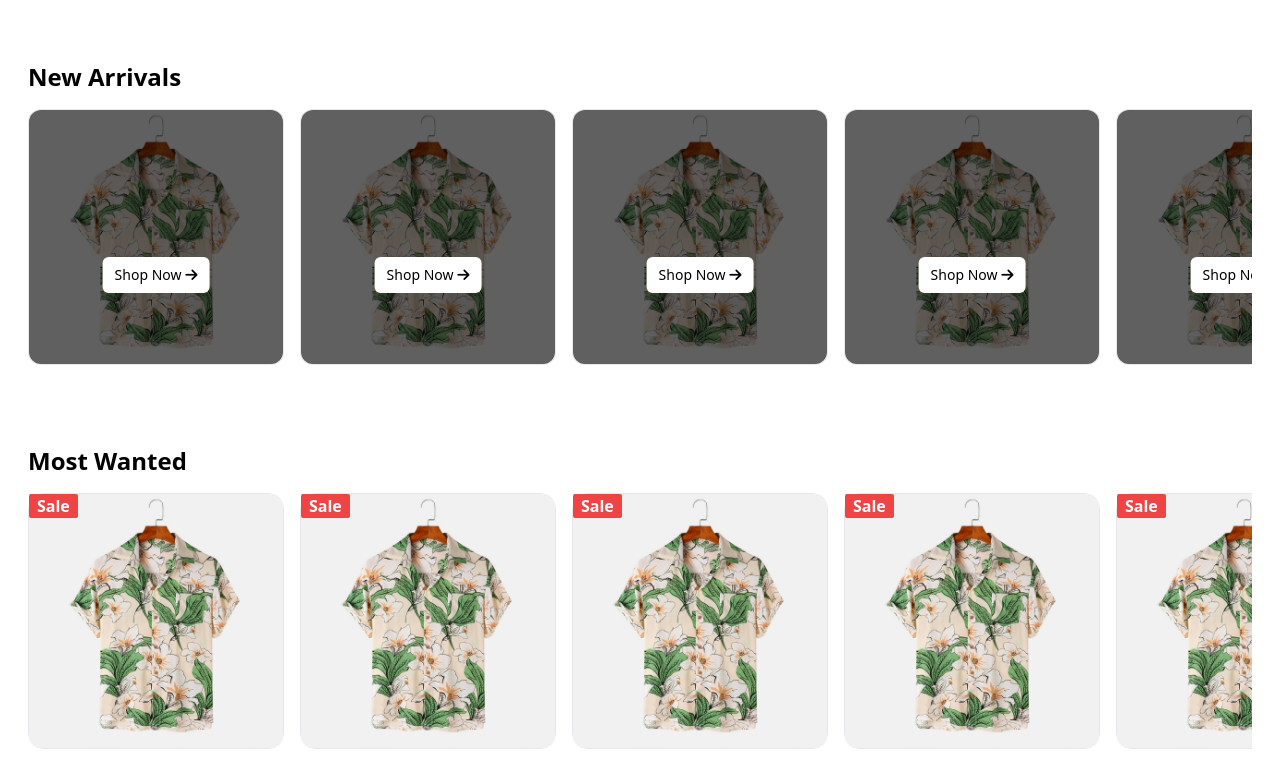
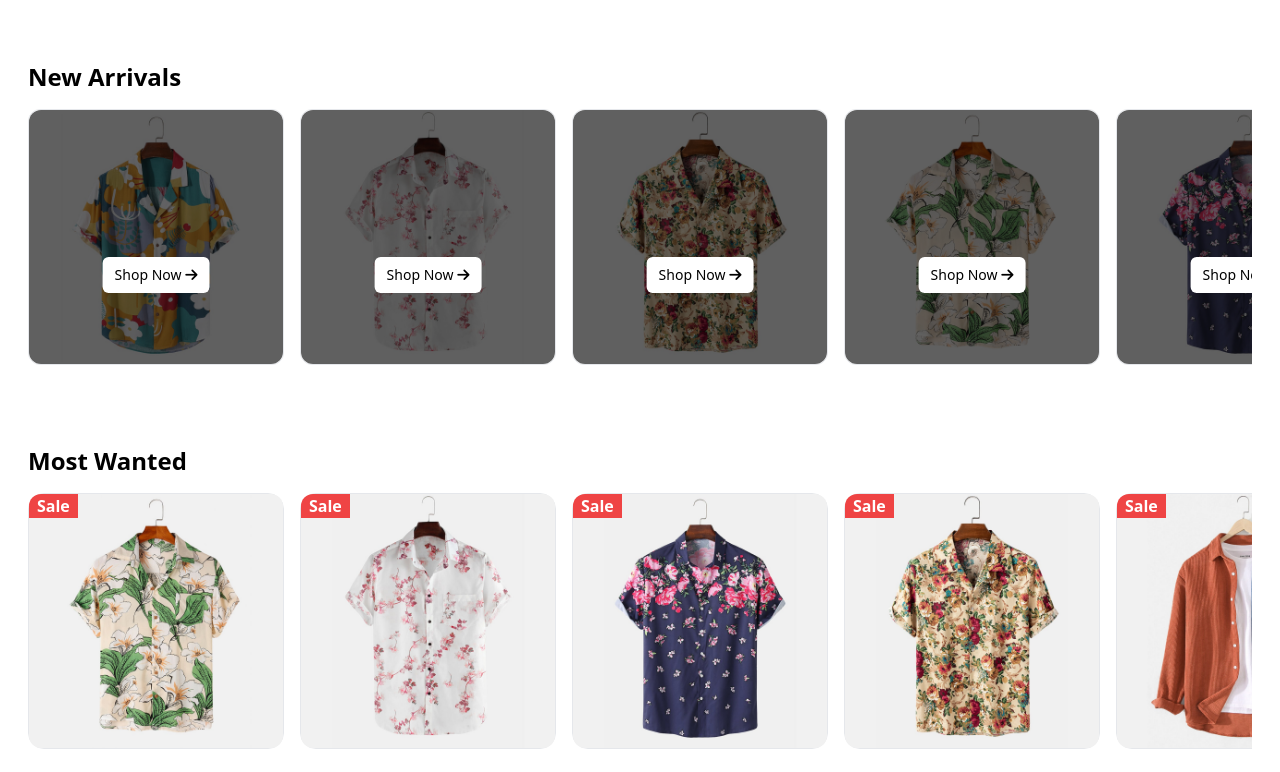
Before and after one commit to Ariyavasanth/Nostra, a plain HTML site: page index.html in a window 1280 px wide. Shown: the part 1088-1860 px from the top of the page. Drawn offline with nearby package versions, Linux system fonts and the light colour scheme.

Commit message:
chage the shirst and sale icon

```diff
--- a/index.html
+++ b/index.html
@@ -291,8 +291,30 @@
                 <p class="text-2xl font-bold mb-4">New Arrivals</p>
                 <div class="flex gap-x-4  justify-between" id="media-scroll">
                     <div class="w-64 relative border rounded-xl">
-                        <img src="./assets/images/shirts/beach_shirts/f2.jpg" alt="new-arrivals"
-                            class="w-full rounded-xl ">
+                        <img src="./assets/images/shirts/summer_shirts/f1.jpg" alt="new-arrivals"
+                            class="w-full  rounded-xl">
+
+                        <!--absolute inset-0 m-auto  bg-white text-black  rounded-md p-1 px-2 z-30 h-fit w-fit"-->
+                        <button
+                            class="absolute top-[65%] left-1/2 transform -translate-x-1/2 -translate-y-1/2 bg-white text-black rounded-md py-2  px-3 z-30 w-fit h-fit text-sm">Shop
+                            Now <i class="fa-solid fa-arrow-right"></i></button>
+                        <div class="absolute w-full h-full top-0 left-0 bg-black bg-opacity-60 rounded-xl"></div>
+                    </div>
+
+                    <div class="w-64 relative border rounded-xl">
+                        <img src="./assets/images/shirts/beach_shirts/f4.jpg" alt="new-arrivals"
+                        class="w-full  rounded-xl">
+
+                        <!--absolute inset-0 m-auto  bg-white text-black  rounded-md p-1 px-2 z-30 h-fit w-fit"-->
+                        <button
+                            class="absolute top-[65%] left-1/2 transform -translate-x-1/2 -translate-y-1/2 bg-white text-black rounded-md py-2  px-3 z-30 w-fit h-fit text-sm">Shop
+                            Now <i class="fa-solid fa-arrow-right"></i></button>
+                        <div class="absolute w-full h-full top-0 left-0 bg-black bg-opacity-60 rounded-xl"></div>
+                    </div>
+
+                    <div class="w-64 relative border rounded-xl">
+                        <img src="./assets/images/shirts/party_shirts/f3.jpg" alt="new-arrivals"
+                        class="w-full  rounded-xl">
 
                         <!--absolute inset-0 m-auto  bg-white text-black  rounded-md p-1 px-2 z-30 h-fit w-fit"-->
                         <button
@@ -313,31 +335,8 @@
                     </div>
 
                     <div class="w-64 relative border rounded-xl">
-                        <img src="./assets/images/shirts/beach_shirts/f2.jpg" alt="new-arrivals"
-                            class="w-full rounded-xl ">
-
-                        <!--absolute inset-0 m-auto  bg-white text-black  rounded-md p-1 px-2 z-30 h-fit w-fit"-->
-                        <button
-                            class="absolute top-[65%] left-1/2 transform -translate-x-1/2 -translate-y-1/2 bg-white text-black rounded-md py-2  px-3 z-30 w-fit h-fit text-sm">Shop
-                            Now <i class="fa-solid fa-arrow-right"></i></button>
-                        <div class="absolute w-full h-full top-0 left-0 bg-black bg-opacity-60 rounded-xl"></div>
-                    </div>
-
-                    <div class="w-64 relative border rounded-xl">
-                        <img src="./assets/images/shirts/beach_shirts/f2.jpg" alt="new-arrivals"
-                            class="w-full rounded-xl ">
-
-                        <!--absolute inset-0 m-auto  bg-white text-black  rounded-md p-1 px-2 z-30 h-fit w-fit"-->
-                        <button
-                            class="absolute top-[65%] left-1/2 transform -translate-x-1/2 -translate-y-1/2 bg-white text-black rounded-md py-2  px-3 z-30 w-fit h-fit text-sm">Shop
-                            Now <i class="fa-solid fa-arrow-right"></i></button>
-                        <div class="absolute w-full h-full top-0 left-0 bg-black bg-opacity-60 rounded-xl"></div>
-                    </div>
-
-                    <div class="w-64 relative border rounded-xl">
-                        <img src="./assets/images/shirts/beach_shirts/f2.jpg" alt="new-arrivals"
-                            class="w-full rounded-xl ">
-
+                        <img src="./assets/images/shirts/beach_shirts/f5.jpg" alt="new-arrivals"
+                        class="w-full  rounded-xl">
                         <!--absolute inset-0 m-auto  bg-white text-black  rounded-md p-1 px-2 z-30 h-fit w-fit"-->
                         <button
                             class="absolute top-[65%] left-1/2 transform -translate-x-1/2 -translate-y-1/2 bg-white text-black rounded-md py-2  px-3 z-30 w-fit h-fit text-sm">Shop
@@ -347,8 +346,8 @@
 
 
                     <div class="w-64 relative border rounded-xl">
-                        <img src="./assets/images/shirts/beach_shirts/f2.jpg" alt="new-arrivals"
-                            class="w-full rounded-xl ">
+                        <img src="./assets/images/shirts/summer_shirts/f1.jpg" alt="new-arrivals"
+                        class="w-full  rounded-xl">
 
                         <!--absolute inset-0 m-auto  bg-white text-black  rounded-md p-1 px-2 z-30 h-fit w-fit"-->
                         <button
@@ -370,59 +369,59 @@
                             class="w-full  rounded-xl">
 
                         <!--absolute inset-0 m-auto  bg-white text-black  rounded-md p-1 px-2 z-30 h-fit w-fit"-->
-                        <p class="absolute top-0 left-0 transform text-white bg-red-500 font-semibold px-2 rounded-sm">
+                        <p class="absolute top-0 left-0 transform text-white bg-red-500 font-semibold px-2 rounded-tl-xl">
                             Sale</p>
 
                     </div>
 
                     <div class="w-64 relative border rounded-2xl">
-                        <img src="./assets/images/shirts/beach_shirts/f2.jpg" alt="new-arrivals"
+                        <img src="./assets/images/shirts/beach_shirts/f4.jpg" alt="new-arrivals"
                             class="w-full  rounded-xl">
 
                         <!--absolute inset-0 m-auto  bg-white text-black  rounded-md p-1 px-2 z-30 h-fit w-fit"-->
-                        <p class="absolute top-0 left-0 transform text-white bg-red-500 font-semibold px-2 rounded-sm">
+                        <p class="absolute top-0 left-0 transform text-white bg-red-500 font-semibold px-2 rounded-tl-xl">
                             Sale</p>
 
                     </div>
 
                     <div class="w-64 relative border rounded-2xl">
-                        <img src="./assets/images/shirts/beach_shirts/f2.jpg" alt="new-arrivals"
+                        <img src="./assets/images/shirts/beach_shirts/f5.jpg" alt="new-arrivals"
                             class="w-full  rounded-xl">
 
                         <!--absolute inset-0 m-auto  bg-white text-black  rounded-md p-1 px-2 z-30 h-fit w-fit"-->
-                        <p class="absolute top-0 left-0 transform text-white bg-red-500 font-semibold px-2 rounded-sm">
+                        <p class="absolute top-0 left-0 transform text-white bg-red-500 font-semibold px-2 rounded-tl-xl">
                             Sale</p>
 
                     </div>
 
                     <div class="w-64 relative border rounded-2xl">
-                        <img src="./assets/images/shirts/beach_shirts/f2.jpg" alt="new-arrivals"
+                        <img src="./assets/images/shirts/party_shirts/f3.jpg" alt="new-arrivals"
                             class="w-full  rounded-xl">
 
                         <!--absolute inset-0 m-auto  bg-white text-black  rounded-md p-1 px-2 z-30 h-fit w-fit"-->
-                        <p class="absolute top-0 left-0 transform text-white bg-red-500 font-semibold px-2 rounded-sm">
+                        <p class="absolute top-0 left-0 transform text-white bg-red-500 font-semibold px-2 rounded-tl-xl">
                             Sale</p>
 
                     </div>
 
                     <div class="w-64 relative border rounded-2xl">
-                        <img src="./assets/images/shirts/beach_shirts/f2.jpg" alt="new-arrivals"
+                        <img src="./assets/images/shirts/party_shirts/f6.jpg" alt="new-arrivals"
                             class="w-full  rounded-xl">
 
                         <!--absolute inset-0 m-auto  bg-white text-black  rounded-md p-1 px-2 z-30 h-fit w-fit"-->
-                        <p class="absolute top-0 left-0 transform text-white bg-red-500 font-semibold px-2 rounded-sm">
+                        <p class="absolute top-0 left-0 transform text-white bg-red-500 font-semibold px-2 rounded-tl-xl">
                             Sale</p>
 
                     </div>
 
 
                     <div class="w-64 relative border rounded-2xl">
-                        <img src="./assets/images/shirts/beach_shirts/f2.jpg" alt="new-arrivals"
+                        <img src="./assets/images/shirts/summer_shirts/f1.jpg" alt="new-arrivals"
                             class="w-full  rounded-xl">
 
                         <!--absolute inset-0 m-auto bg-white text-black  rounded-md p-1 px-2 z-30 h-fit w-fit"-->
 
-                        <p class="absolute top-0 left-0 transform text-white bg-red-500 font-semibold px-2 rounded-sm">
+                        <p class="absolute top-0 left-0 transform text-white bg-red-500 font-semibold px-2 rounded-tl-xl">
                             Sale</p>
                     </div>
                 </div>
```
